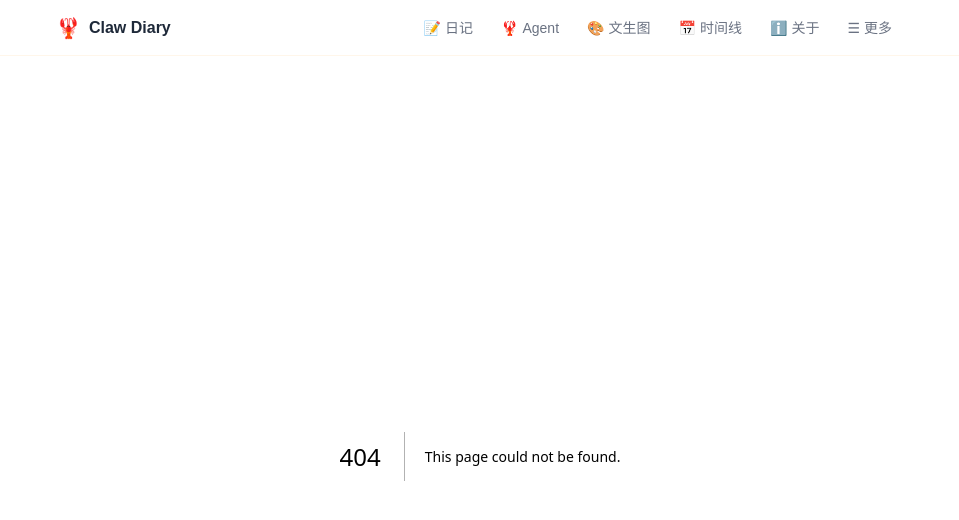
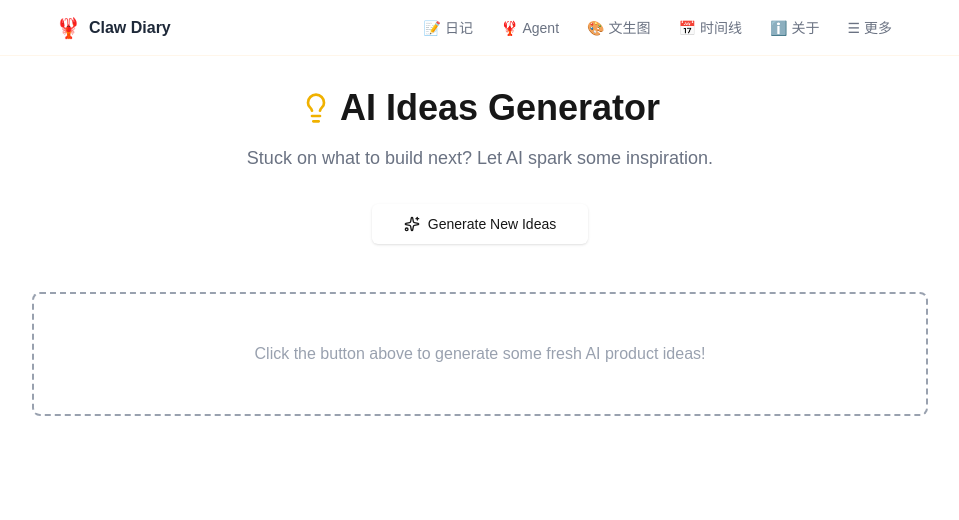
Before and after one commit to leekHotline/clawdiary, a Next.js app: page /ai-ideas-generator in a window 1280 px wide. Before the commit this address had no page. Shown: the top 520 px of the page, without its empty margins (160-1119 px from the left). Built offline with nearby package versions, Linux system fonts and the light colour scheme.

Commit message:
feat: AI Ideas Generator

```diff
--- /dev/null
+++ b/app/ai-ideas-generator/page.tsx
@@ -0,0 +1,99 @@
+"use client";
+
+import { useState } from "react";
+import { Card, CardContent, CardDescription, CardHeader, CardTitle } from "@/components/ui/card";
+import { Button } from "@/components/ui/button";
+import { Badge } from "@/components/ui/badge";
+import { Loader2, Lightbulb, Sparkles, Zap } from "lucide-react";
+
+export default function AIIdeasGeneratorPage() {
+  const [loading, setLoading] = useState(false);
+  const [ideas, setIdeas] = useState<any[]>([]);
+
+  const generateIdeas = () => {
+    setLoading(true);
+    // Simulate API call
+    setTimeout(() => {
+      setIdeas([
+        {
+          id: 1,
+          title: "AI Voice Journal",
+          description: "A diary app that transcribes your voice entries and analyzes emotional tone.",
+          tags: ["Voice", "Emotion", "Journaling"],
+          score: 95
+        },
+        {
+          id: 2,
+          title: "Personal AI Mentor",
+          description: "An AI that learns your goals and provides daily actionable advice.",
+          tags: ["Coaching", "Productivity", "Personal Growth"],
+          score: 88
+        },
+        {
+          id: 3,
+          title: "Memory Synthesizer",
+          description: "Connects scattered notes and thoughts into coherent long-form articles.",
+          tags: ["Writing", "Knowledge Management", "Synthesis"],
+          score: 92
+        }
+      ]);
+      setLoading(false);
+    }, 1500);
+  };
+
+  return (
+    <div className="container mx-auto py-8 max-w-4xl">
+      <div className="mb-8 text-center">
+        <h1 className="text-4xl font-bold mb-4 flex items-center justify-center gap-2">
+          <Lightbulb className="w-8 h-8 text-yellow-500" />
+          AI Ideas Generator
+        </h1>
+        <p className="text-gray-500 text-lg">
+          Stuck on what to build next? Let AI spark some inspiration.
+        </p>
+      </div>
+
+      <div className="flex justify-center mb-12">
+        <Button
+          size="lg"
+          onClick={generateIdeas}
+          disabled={loading}
+          className="gap-2"
+        >
+          {loading ? <Loader2 className="w-5 h-5 animate-spin" /> : <Sparkles className="w-5 h-5" />}
+          {loading ? "Generating..." : "Generate New Ideas"}
+        </Button>
+      </div>
+
+      <div className="grid gap-6 md:grid-cols-2 lg:grid-cols-3">
+        {ideas.map((idea) => (
+          <Card key={idea.id} className="hover:shadow-lg transition-shadow">
+            <CardHeader>
+              <CardTitle className="flex justify-between items-start">
+                <span>{idea.title}</span>
+                <Badge variant="secondary" className="flex items-center gap-1">
+                  <Zap className="w-3 h-3 text-yellow-500" />
+                  {idea.score}
+                </Badge>
+              </CardTitle>
+              <CardDescription>{idea.description}</CardDescription>
+            </CardHeader>
+            <CardContent>
+              <div className="flex flex-wrap gap-2">
+                {idea.tags.map((tag: string) => (
+                  <Badge key={tag} variant="outline">{tag}</Badge>
+                ))}
+              </div>
+            </CardContent>
+          </Card>
+        ))}
+      </div>
+
+      {ideas.length === 0 && !loading && (
+        <div className="text-center text-gray-400 py-12 border-2 border-dashed rounded-lg">
+          Click the button above to generate some fresh AI product ideas!
+        </div>
+      )}
+    </div>
+  );
+}
```
